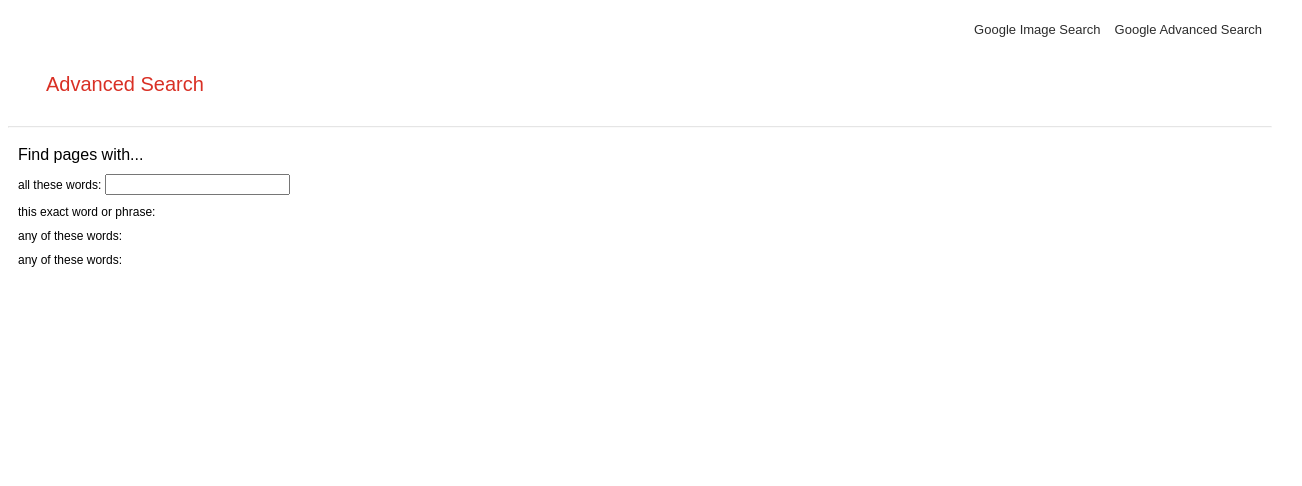
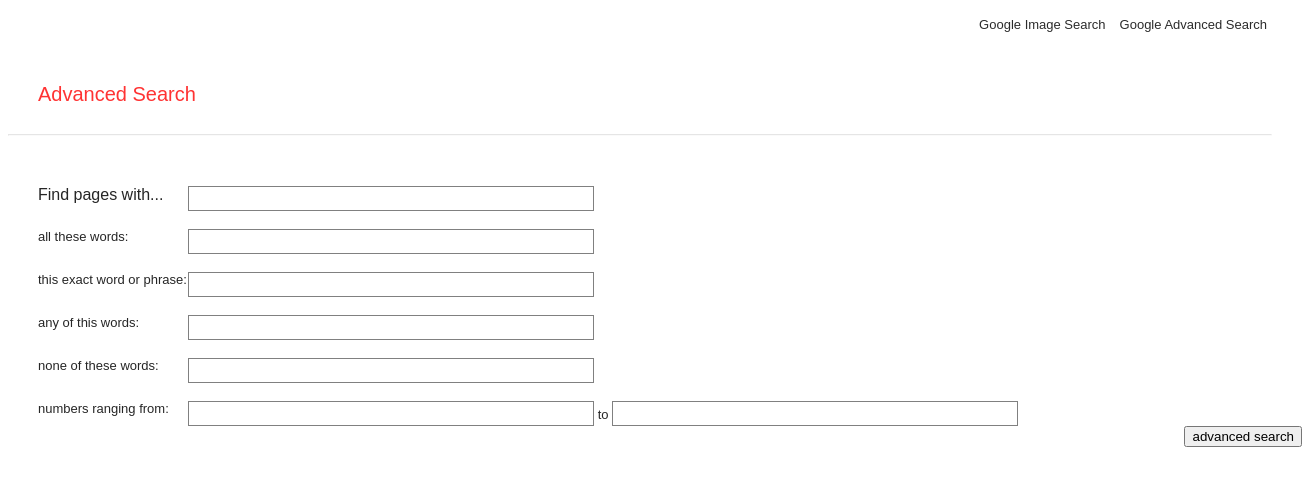
Before and after one commit to Jomzubalde/jomzubalde.github.io, a plain HTML site: page advance_search.html in a window 1280 px wide. Shown: the whole page, 1302 px wide, since content can reach past the window. Drawn offline with Linux system fonts and the light colour scheme.

Commit message:
Jan 24 progress

```diff
--- a/advance_search.html
+++ b/advance_search.html
@@ -16,29 +16,80 @@
         </div>
 
         <hr>
+        <div class="container">
+            <form action="https://google.com/search" name="f">
+                <div class="firstfield">
+                    <div class="field" id="field01">
+                        <div class="left">
+                            <label for="field">Find pages with...</label>
+                        </div>
 
-        <div class="container">
-            <div class="headrow">
-                <span>Find pages with...</span>
-            </div>
+                        <div class="right">
+                            <input type="text" class="textinput" id="field0" value=""  name="as_q">
+                        </div>
+                    </div>
 
-            <div class="rw-1">
-                <span>all these words:</span>
-                <input class="inp-1">
-            </div>
+                    <br>
 
-            <div class="rw-2">
-                <span>this exact word or phrase:</span>
-            </div>
+                    <div class="field">
+                        <div class="left">
+                            <label for="field1">all these words:</label>
+                        </div>
 
-            <div class="rw-3">
-                <span>any of these words:</span>
-            </div>
+                        <div class="right">
+                            <input type="text" class="textinput" id="field1" value=""  name="as_q">
+                        </div>
+                    </div>
 
-            <div class="rw-3">
-                <span>any of these words:</span>
-            </div>
+                    <br>
 
+                    <div class="field">
+                        <div class="left">
+                            <label for="field2">this exact word or phrase: </label>
+                        </div>
+                        <div class="right">
+                            <input type="text" class="textinput" id="field2" value=""  name="as_epq">
+                        </div>
+                    </div>
+
+                    <br>
+
+                    <div class="field">
+                        <div class="left">
+                            <label for="field3">any of this words: </label>
+                        </div>
+                        <div class="right">
+                            <input type="text" class="textinput" id="field3" value=""  name="as_oq">
+                        </div>
+                    </div>
+
+                    <br>
+
+                    <div class="field">
+                        <div class="left">
+                            <label for="field4">none of these words: </label>
+                        </div>
+                        <div class="right">
+                            <input type="text" class="textinput" id="field4" value=""  name="as_eq">
+                        </div>
+                    </div>
+
+                    <br>
+
+                    <div class="field">
+                        <div class="left">
+                            <label for="field5">numbers ranging from: </label>
+                        </div>
+                        <div class="right">
+                            <input type="text" class="textinput1" id="field5" value=""  name="as_nlo">
+                                <span class="seperator">to</span>
+                            <input type="text" class="textinput2" id="field5" value=""  name="as_nhi">
+                        </div>
+                    </div>
+
+                    <input type="submit" value="advanced search">
+                </div>
+            </form>
         </div>
     </body>
 </html>
--- a/style.css
+++ b/style.css
@@ -1,7 +1,3 @@
-div {
-    padding: 5px;
-}
-
 div.search-box {
     height: 120px;
     margin-top: 130px;
@@ -10,8 +6,9 @@ div.search-box {
 
 /* search bar */
 .searchbar {
-    background-color: #d3d3d3;
-    border-radius: 20px;
+    background-color: #d9d9d9;
+    border: none;
+    border-radius: 30px;
     display: flex;
     height: 40px;
     position: relative;
@@ -20,20 +17,37 @@ div.search-box {
     width: 500px;
 }
 
+input[type="text"] {
+    border: transparent;
+    border: none;
+    outline: none;
+    font-size: 18px;
+    width: 400px;
+}
+
+input[type="text"]::after {
+    background-color: transparent;
+}
+
+.searchbar:hover {
+    background-color: hsl(0, 0%, 80%);
+}
+
 svg {
     margin-top: auto;
     margin-bottom: auto;
+    margin-left: 10px;
 }
 
 #sbar {
-    background-color: #d3d3d3;
+    background-color: transparent;
     display: flex;
     border: 0px;
+    margin-left: 5px;
+
 }
 
-#sbar::after {
-    border: 0px;
-}
+/* ++++++++++++++++++++++++++++++ */
 
 .upper-r {
     text-align: right;
@@ -75,21 +89,15 @@ label {
 }
 
 .sbar2 {
-    background-color: #fafafa;
+    background-color: hsl(0, 0%, 97%);
     color: hsl(0, 0%, 25%);
     border: 0px solid #e7e7e7;
+    border-radius: 4px;
 }
 
 .sbar2:hover {
     border: 1px solid #afafaf;
     box-shadow: 0px 0px 0px 8px rgba(0,0,0,0,0.3);
-}
-
-.adv {
-    font-family: Arial, Helvetica, sans-serif;
-    font-size: 20px;
-    color: #d93025;
-    margin: 25px 33px;
 }
 
 hr {
@@ -98,9 +106,59 @@ hr {
 }
 
 .container {
-    font-family: Arial, Helvetica, sans-serif;
+    margin-top: 25px;
 }
 
-.rw-1, .rw-2, .rw-3 {
-    font-size: 12px;
+/* ADVANCE SEARCH */
+
+.adv {
+    font-family: Arial, Helvetica, sans-serif;
+    font-size: 20px;
+    color: hsl(0, 100%, 60%);
+    padding-left: 30px;
+    padding-top: 50px;
+    padding-bottom: 20px;
 }
+
+form {
+    vertical-align: baseline;
+    text-decoration: none;
+}
+
+.firstfield {
+    width: 100%;
+    margin-left: 30px;
+    margin-top: 50px;
+}
+
+#field01 {
+    font-family: Arial, Helvetica, sans-serif;
+    font-size: 16px;
+    color: hsl(0, 0%, 15%);
+    text-shadow: hsl(0, 0%, 20%);
+}
+
+.field {
+    font-family: Arial, Helvetica, sans-serif;
+    font-size: 13px;
+    color: hsl(0, 0%, 15%);
+    text-shadow: hsl(0, 0%, 20%);
+}
+
+.left {
+    width: 150px;
+    float: left;
+}
+
+.inline {
+    display: flexbox;
+}
+
+input[type="text"] {
+    border: 1px solid gray;
+}
+
+input[type="submit"] {
+
+    float: right;
+}
```
Also changed, not shown: imghp.html (+7 -6 lines), index.html (+3 -3 lines).
